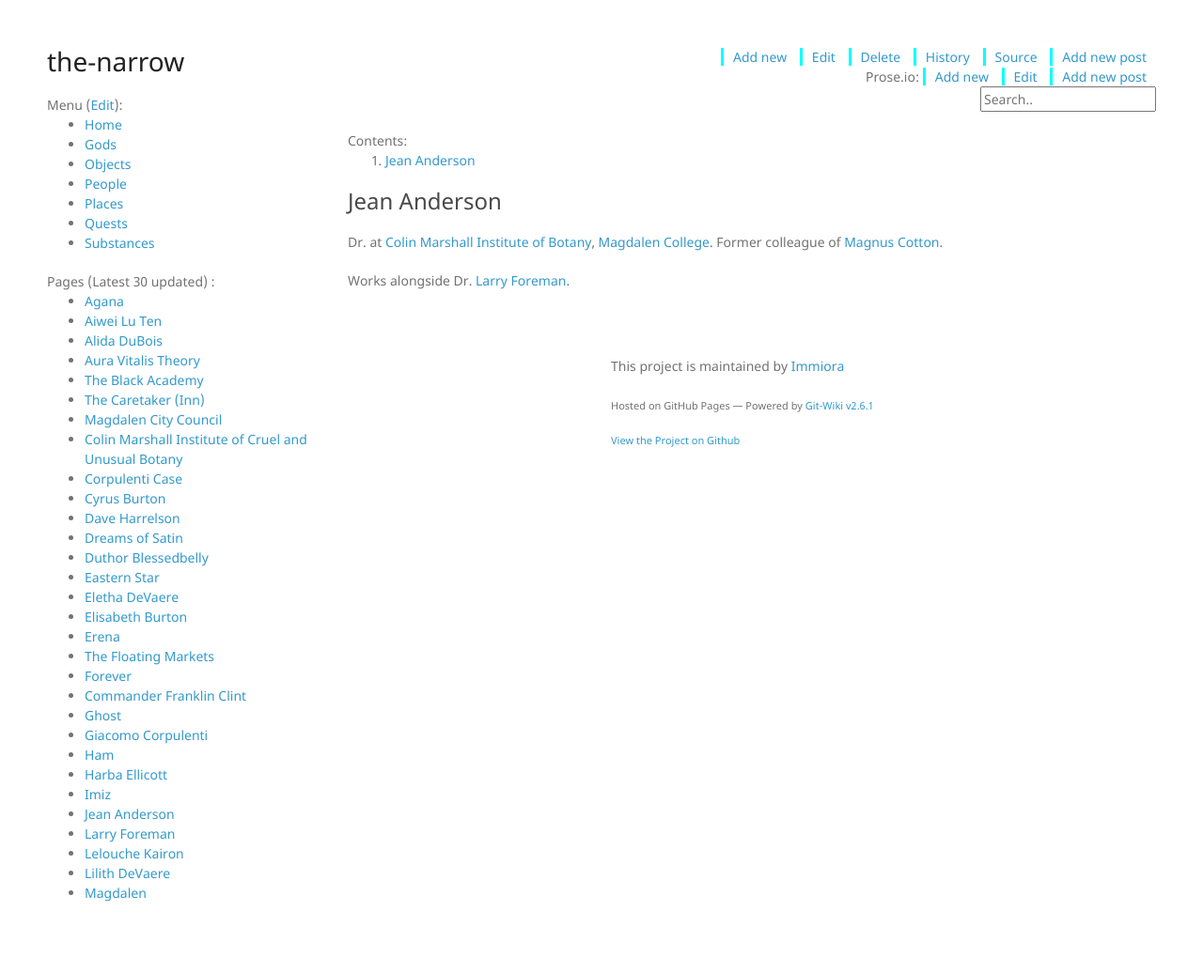
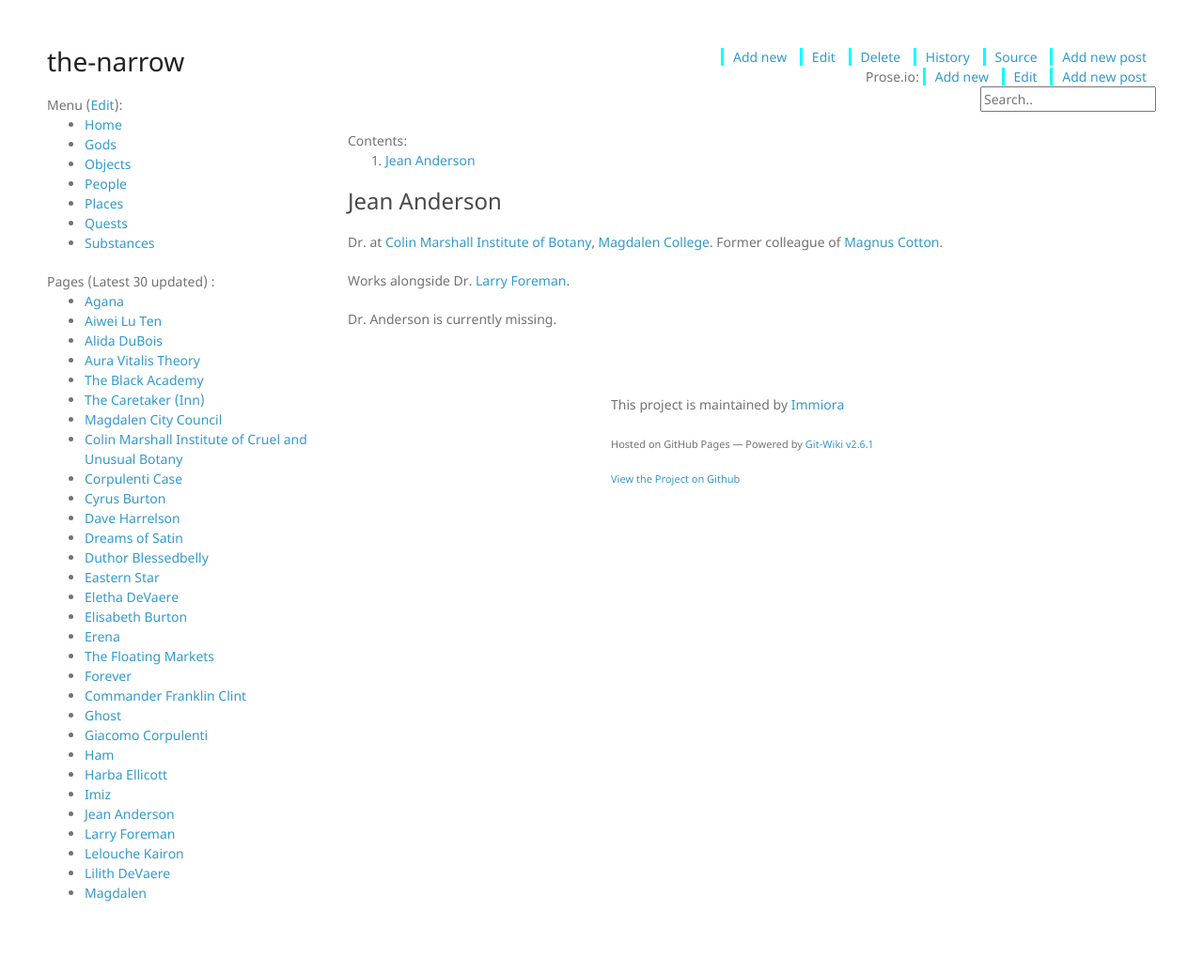
Before and after one commit to Immiora/the-narrow, a Jekyll site: the page built from wiki/people/JeanAnderson.md, in a window 1280 px wide. Shown: the whole page at 94% size. Built offline with Jekyll 4.4.1, drawn with Linux system fonts in a browser that asks for light colours; nearby versions of some CDN libraries.

Commit message:
Update JeanAnderson.md

```diff
--- a/wiki/people/JeanAnderson.md
+++ b/wiki/people/JeanAnderson.md
@@ -8,3 +8,5 @@ categories: people
 Dr. at [Colin Marshall Institute of Botany](ColinMarshallInstituteOfBotany), [Magdalen College](MagdalenCollege). Former colleague of [Magnus Cotton](MagnusCotton).
 
 Works alongside Dr. [Larry Foreman](LarryForeman).
+
+Dr. Anderson is currently missing.
```
